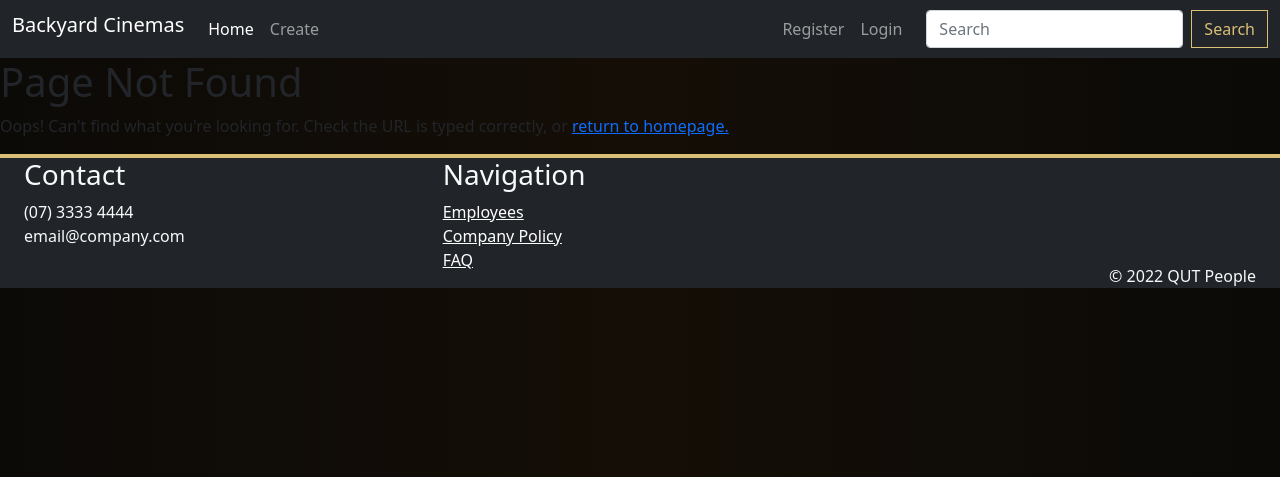
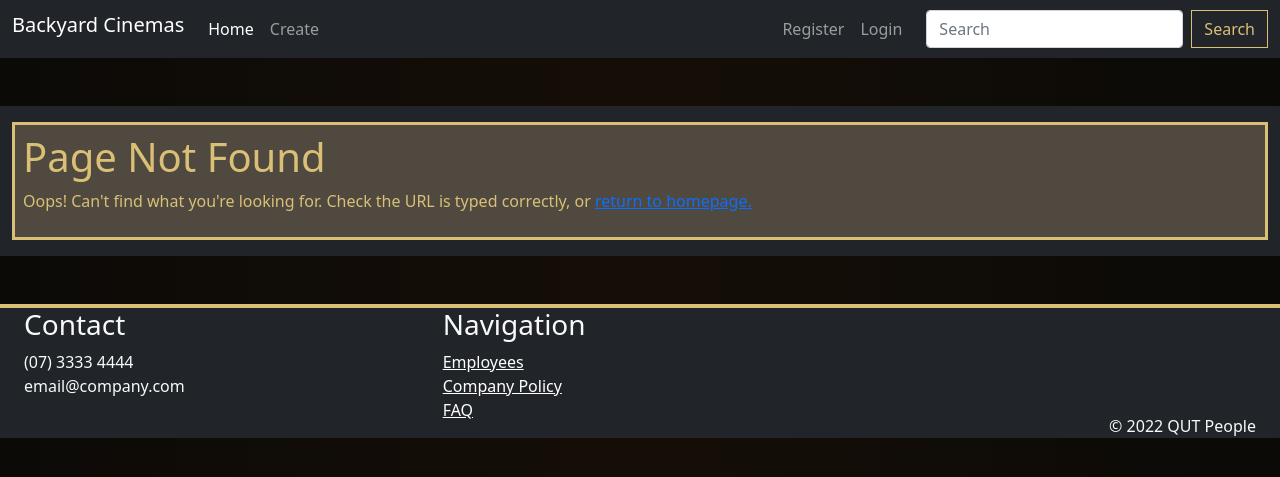
Before and after one commit to aidanlockwood20/IAB207-Assessment-3, a Flask app: template backyardCinemas/templates/errors/404.html in a window 1280 px wide. Shown: the top 477 px of the page. Run offline with Flask 2, Linux system fonts and the light colour scheme; the template is opened without the code that fills it, so the values that code supplies are empty; some libraries are stand-ins or nearby versions.

Commit message:
Brought 404 and 500 over
Updated 404 and 500 from Error-Handling as they hadn't been pushed

```diff
--- a/backyardCinemas/templates/errors/404.html
+++ b/backyardCinemas/templates/errors/404.html
@@ -1,8 +1,12 @@
 {% extends "base.html" %}
 {% block title %}Page Not Found{% endblock %}
 {% block content %}
-<h1>Page Not Found</h1>
-<p>Oops! Can't find what you're looking for. Check the URL is typed correctly, or
-    <a href="{{ url_for('main.index') }}">return to homepage.</a>
-</p>
+<div class="container-xxl bg-dark my-5 py-3">
+    <div class="bg-light5 card border-3 p-2 errorplinks">
+        <h1>Page Not Found</h1>
+        <p>Oops! Can't find what you're looking for. Check the URL is typed correctly, or
+            <a class="list-unstyled " href="{{ url_for('main.index') }}">return to homepage.</a>
+        </p>
+    </div>
+</div>
 {% endblock %}
```
Also changed, not shown: backyardCinemas/templates/errors/500.html (+9 -5 lines).
